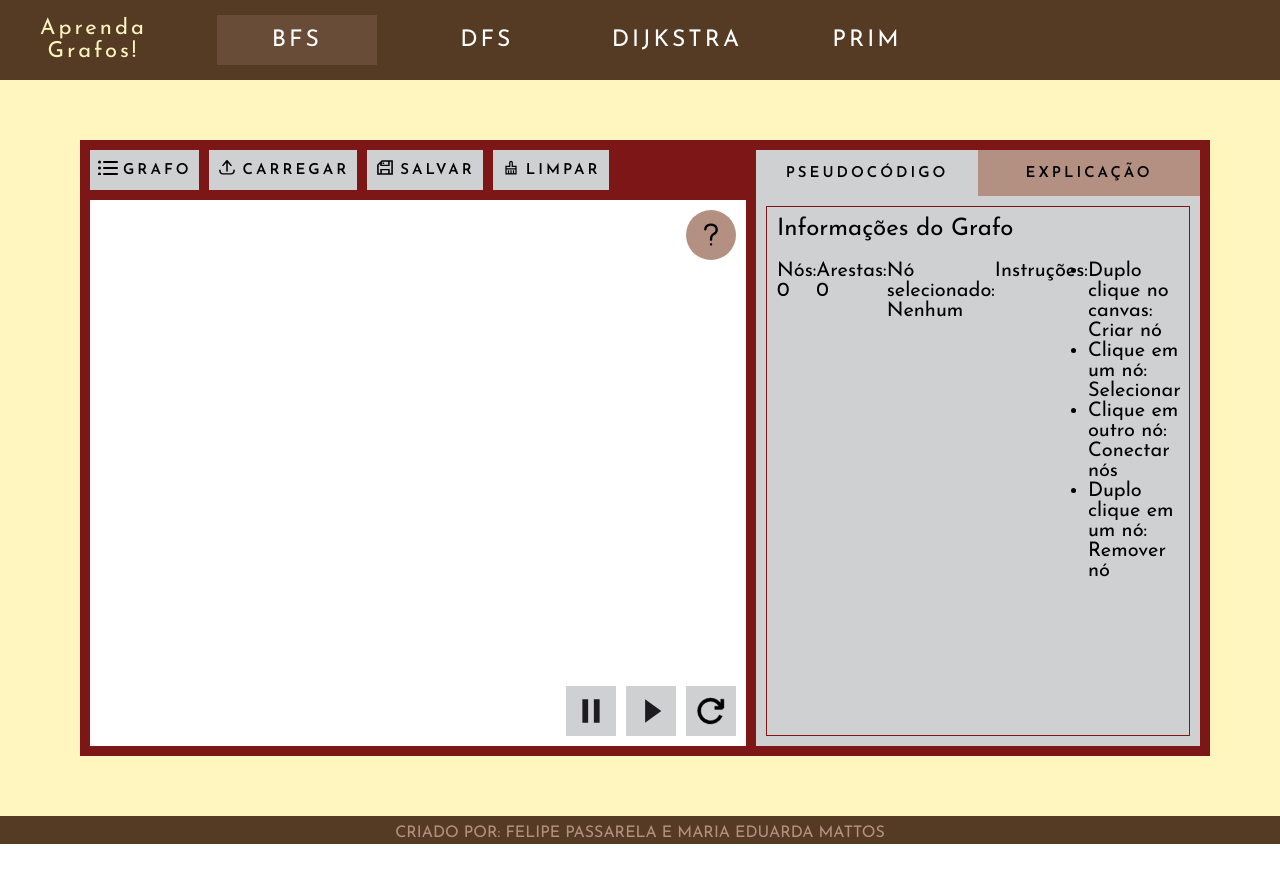
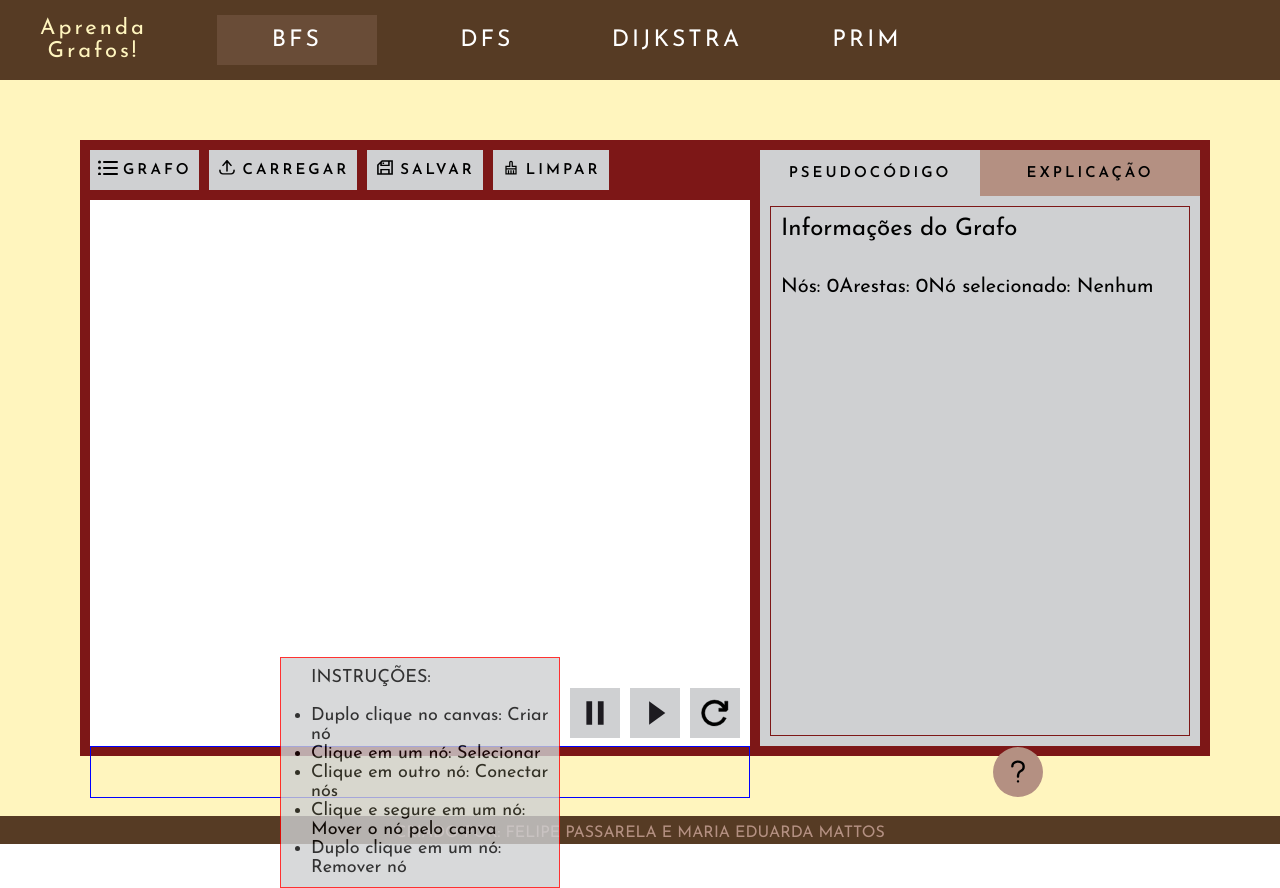
Before and after one commit to madudamattos/Aprenda-Grafos, a React (Vite) app in the folder front-end/: page /bfs in a window 1280 px wide. Before the commit the page ends 844 px from the top, so only its background shows below. Built offline with nearby package versions, Linux system fonts and the light colour scheme.

Commit message:
teste  tooltip não funcional

```diff
--- a/front-end/src/components/AnimationControl/AnimationControl.css
+++ b/front-end/src/components/AnimationControl/AnimationControl.css
@@ -16,6 +16,7 @@
     align-items: center;
     justify-content: center;
     cursor: pointer;
+    z-index: 100;
 }
 
 .animation_control_button:active{
--- a/front-end/src/components/Body/Body.jsx
+++ b/front-end/src/components/Body/Body.jsx
@@ -6,6 +6,7 @@ import AnimationControl from '../AnimationControl/AnimationControl'
 import ButtonHelp from '../ButtonHelp/ButtonHelp'
 import GraphNode from '../GraphNode/GraphNode'
 import { useGraphManager } from '../../hooks/GraphManager'
+import Tooltip from '../Tooltip/Tooltip'
 
 const Body = () => {
   const {
@@ -60,7 +61,9 @@ const Body = () => {
                     />
                   ))}
                 </div>
-                <ButtonHelp className='button_help'/>
+                <Tooltip infoText="ola eu sou um infotext">
+                  <ButtonHelp className='button_help'></ButtonHelp>
+                </Tooltip>
                 <AnimationControl className='animation_control'/>
             </div>
         </div>
@@ -76,18 +79,12 @@ const Body = () => {
           <div className='code_body_container'>
             <div className='code_body_border'>
               <h2 className='code_body_title'>Informações do Grafo</h2>
+              <br/>
               <div className='code_body_text'>
                 <p><strong>Nós:</strong> {getNodeCount()}</p>
                 <p><strong>Arestas:</strong> {getEdgeCount()}</p>
                 <p><strong>Nó selecionado:</strong> {selectedNode || 'Nenhum'}</p>
                 <br />
-                <p><strong>Instruções:</strong></p>
-                <ul>
-                  <li>Duplo clique no canvas: Criar nó</li>
-                  <li>Clique em um nó: Selecionar</li>
-                  <li>Clique em outro nó: Conectar nós</li>
-                  <li>Duplo clique em um nó: Remover nó</li>
-                </ul>
               </div>
             </div>
           </div>
--- a/front-end/src/components/ButtonHelp/ButtonHelp.css
+++ b/front-end/src/components/ButtonHelp/ButtonHelp.css
@@ -8,7 +8,9 @@
     align-items: center;
     justify-content: center;
     cursor: pointer;
+    z-index: 100;
 }
+
 
 .button_help:hover{
     opacity: 0.7;
--- /dev/null
+++ b/front-end/src/components/Tooltip/Tooltip.css
@@ -0,0 +1,28 @@
+.tooltip-container{
+    display: flex;
+    flex-direction: column;
+    gap: 20px;
+    align-items: center;
+    justify-content: center;
+    position: relative;
+    border: 1px solid blue;
+}
+
+.tooltip{
+    width:280px;
+    font-size: 18px;
+    font-weight: 400;
+    background-color: var(--grey);
+    border: 1px solid red;
+    padding: 10px;
+    padding-left: 30px;
+    text-align: start;
+    position: absolute;
+    transition: all 0.3s ease;
+    opacity: 0.8;
+    z-index: 200;
+}
+
+.tooltip-titulo{
+    font-weight: 900;
+}
--- /dev/null
+++ b/front-end/src/components/Tooltip/Tooltip.jsx
@@ -0,0 +1,28 @@
+import React from 'react'
+import { useState } from 'react';
+import './Tooltip.css'
+
+const Tooltip = ({children}) => {
+    const [showTooltip, setShowTooltip] = useState(false);
+    return (
+    <div className = "tooltip-container"
+        onMouseEnter = {() => setShowTooltip(true)}
+        onMouseLeave = {() => setShowTooltip(false)}
+    >
+        {children}
+        <div className ={`tooltip ${showTooltip ? "open" : ""}`}>
+            <p className = "tooltip-titulo"><strong>INSTRUÇÕES:</strong></p>
+            <br/>
+            <ul>
+                <li>Duplo clique no canvas: Criar nó</li>
+                <li>Clique em um nó: Selecionar</li>
+                <li>Clique em outro nó: Conectar nós</li>
+                <li>Clique e segure em um nó: Mover o nó pelo canva</li>
+                <li>Duplo clique em um nó: Remover nó</li>
+            </ul>
+        </div>
+    </div>
+  )
+}
+
+export default Tooltip
```
